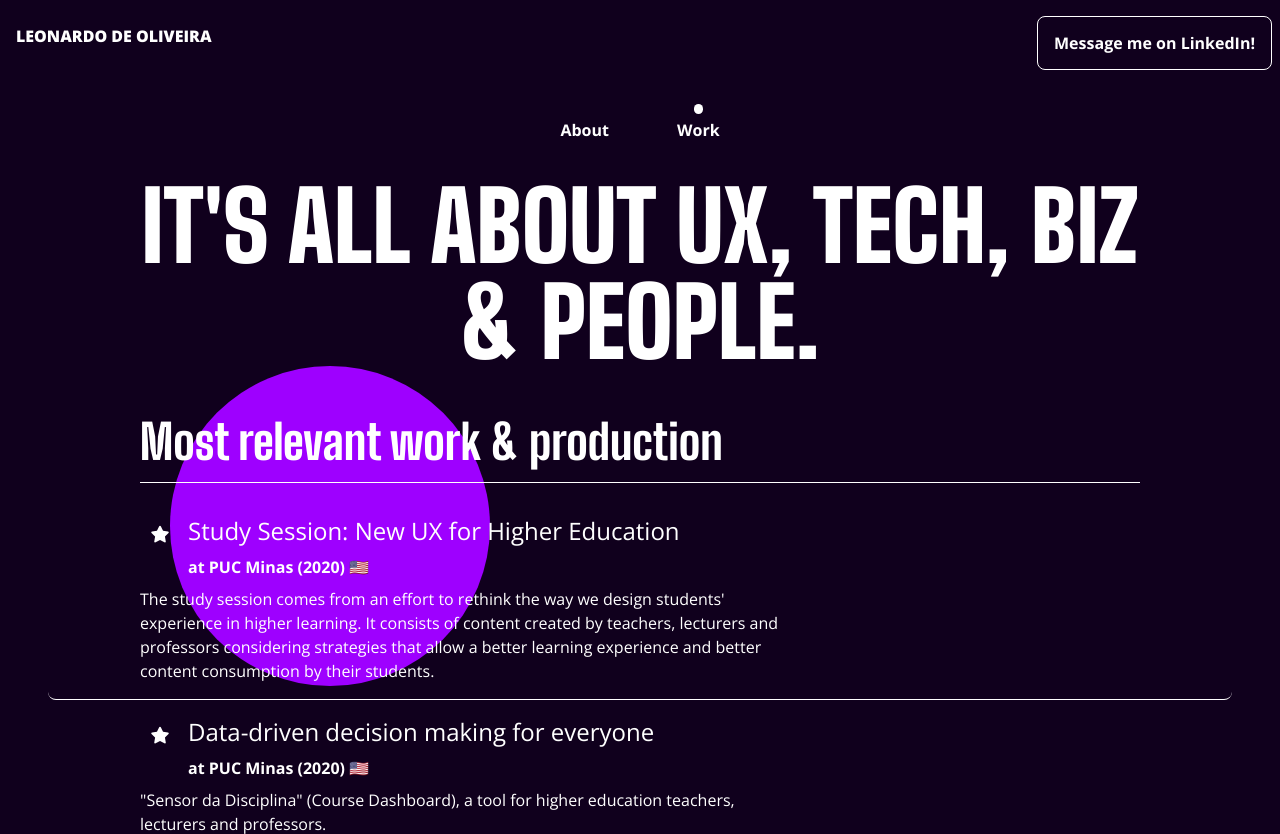
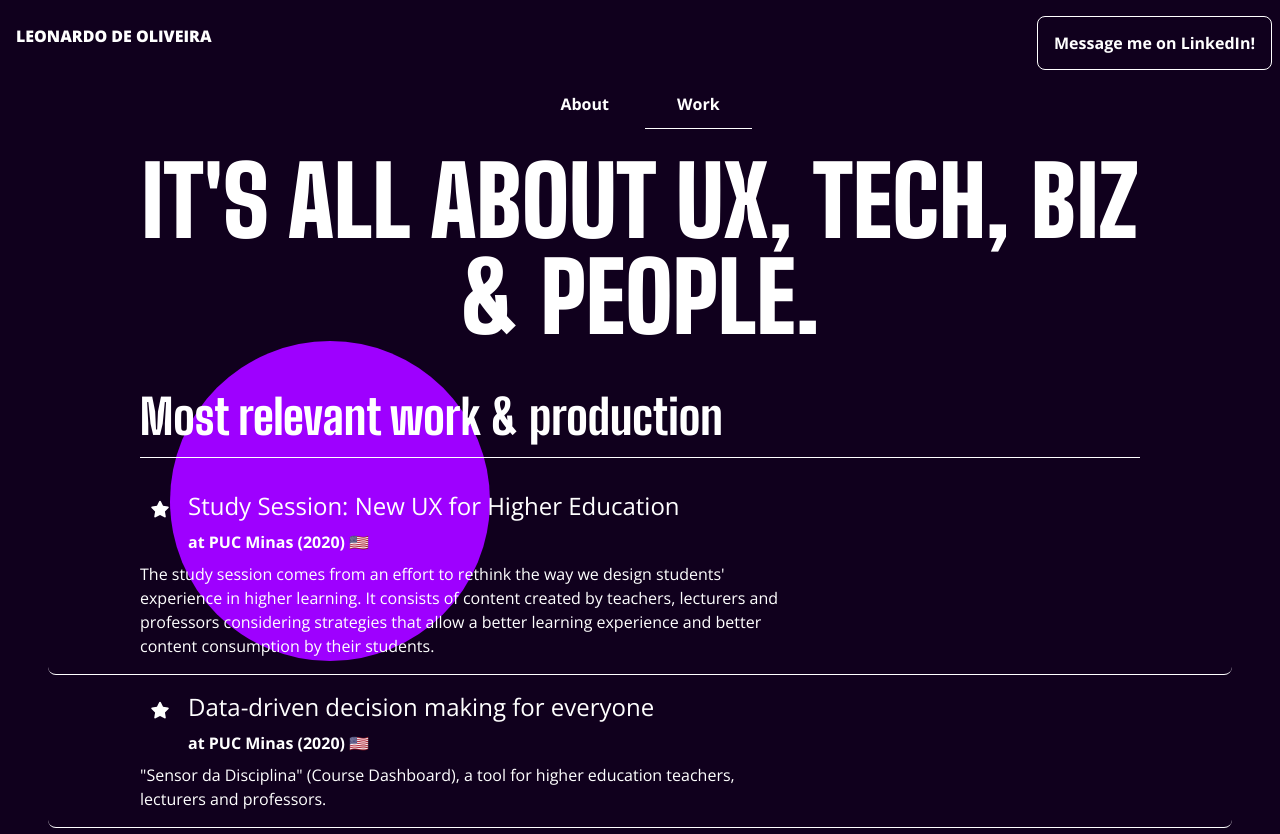
Before and after one commit to leonardobrauliodeoliveiraesilva/leonardobrauliodeoliveiraesilva.github.io, a plain HTML site: page work_leo.html in a window 1280 px wide. Shown: the top 834 px of the page. Drawn offline with nearby package versions, Linux system fonts and the light colour scheme.

Commit message:
Update work_leo.html

```diff
--- a/work_leo.html
+++ b/work_leo.html
@@ -64,7 +64,7 @@ TO DO:
         <nav>
             <ul>
                 <a href="index.html"><li class="hover">About </li></a>
-                <li><div class="ponto"></div> Work </li>
+                <li class="current_page"> Work </li>
             </ul>
         </nav>
 
```
